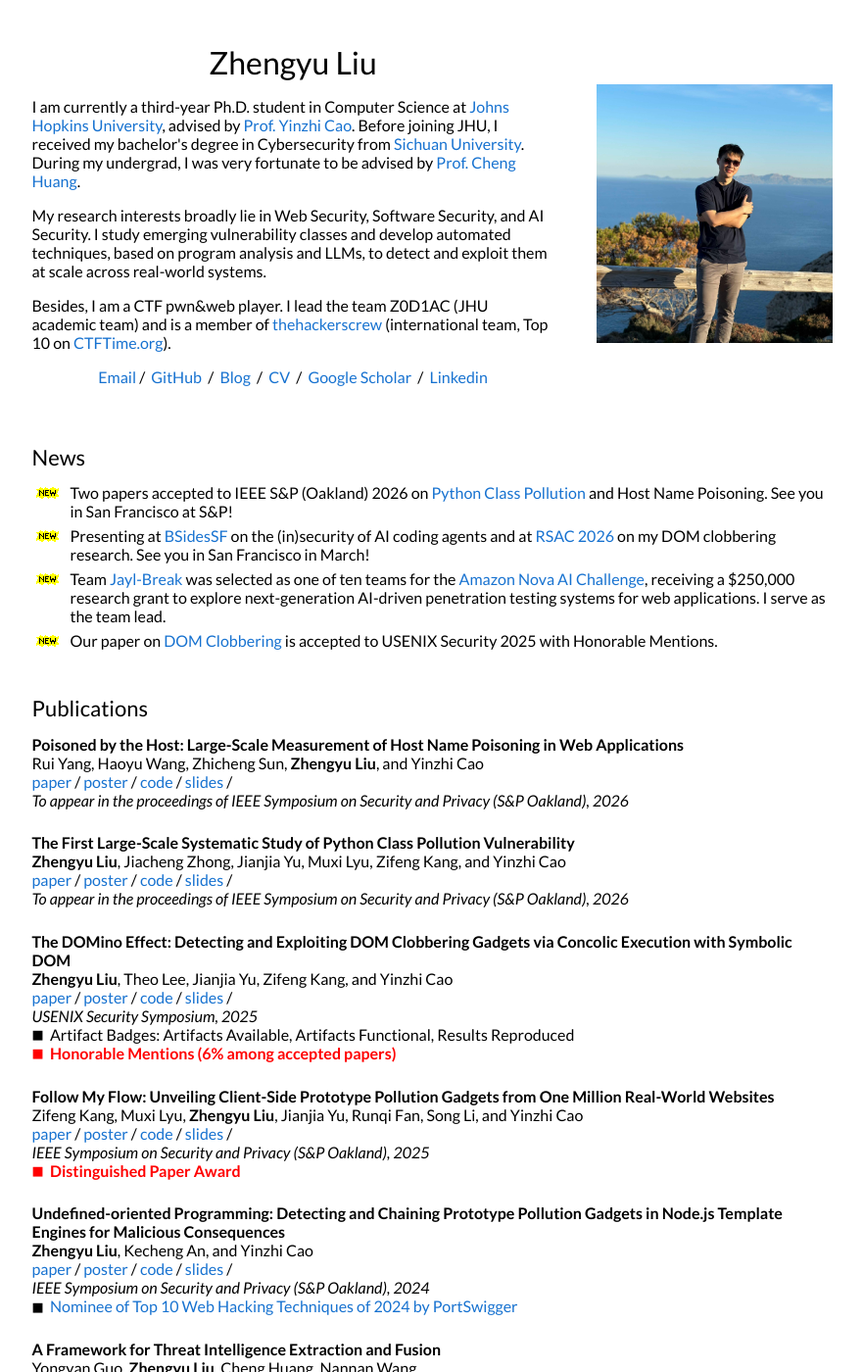
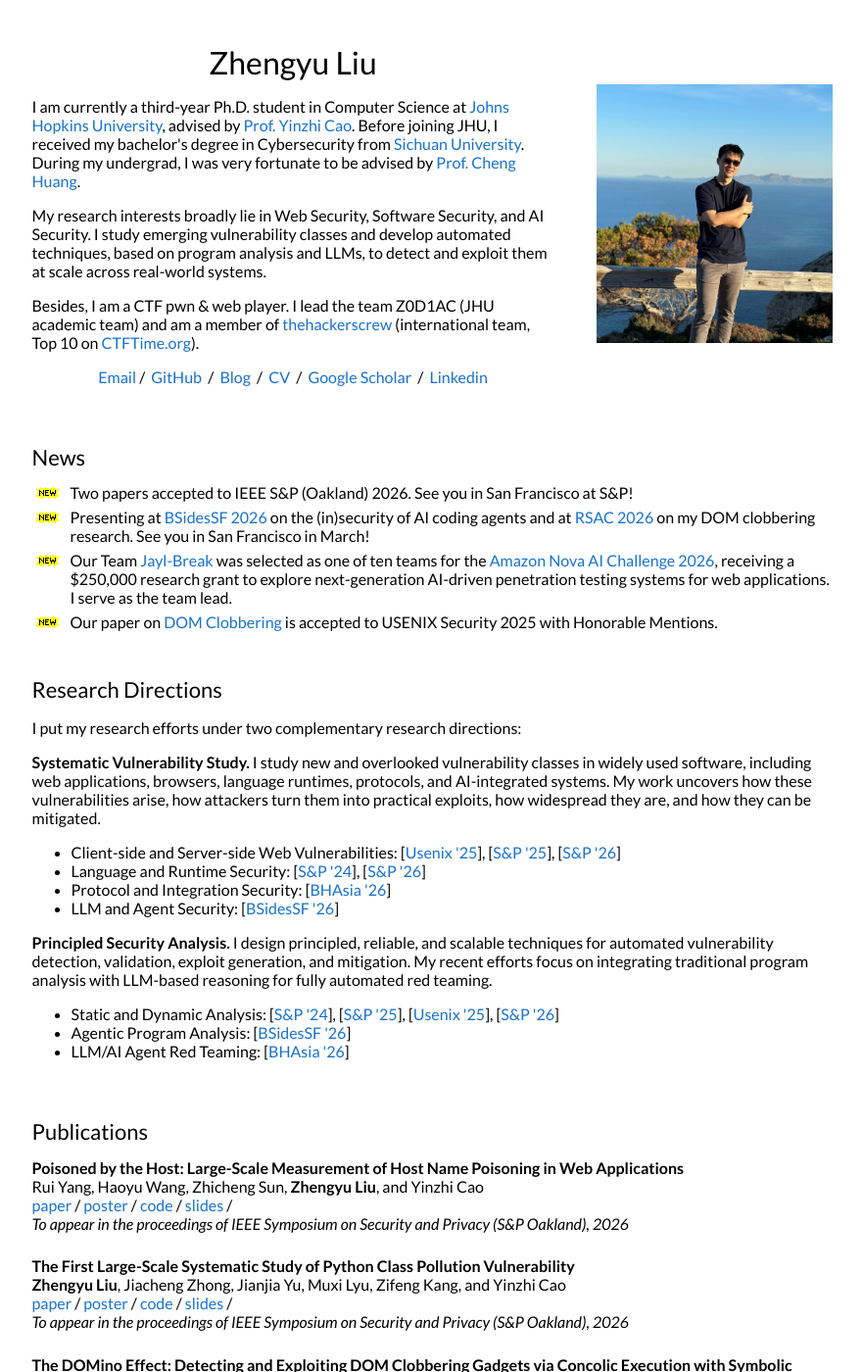
Before and after one commit to jackfromeast/jackfromeast.github.io, a Jekyll site: the page built from _posts/2026-04-12-Hola.md, in a window 1280 px wide and 1400 px high. Shown: the whole window at 98% size, without its empty margins (199-1080 px from the left). Built offline with Jekyll 4.4.1, drawn with Linux system fonts in a browser that asks for light colours.

Commit message:
feat: update bio, news, and research directions

```diff
--- a/_layouts/default.html
+++ b/_layouts/default.html
@@ -49,7 +49,7 @@
                 My research interests broadly lie in Web Security, Software Security, and AI Security. I study emerging vulnerability classes and develop automated techniques, based on program analysis and LLMs, to detect and exploit them at scale across real-world systems.
               </p>
               <p>
-                Besides, I am a CTF pwn&web player. I lead the team Z0D1AC (JHU academic team) and is a member of <a href="https://www.thehackerscrew.team/members">thehackerscrew</a> (international team, Top 10 on <a href="https://ctftime.org/">CTFTime.org</a>).
+                Besides, I am a CTF pwn & web player. I lead the team Z0D1AC (JHU academic team) and am a member of <a href="https://www.thehackerscrew.team/members">thehackerscrew</a> (international team, Top 10 on <a href="https://ctftime.org/">CTFTime.org</a>).
               </p>
                 <!-- <p>
                 I played with team <a href="https://www.mccormick.northwestern.edu/computer-science/news-events/news/articles/2024/safeguarding-critical-software-infrastructure-through-novel-ai-systems.html">42-b3yond-6ug</a> in the <a href="https://aicyberchallenge.com/">AIxCC</a> competition, where we were awarded $2 million and advanced to the final competition (Top 7) in August 2025.
@@ -78,21 +78,54 @@
               <table style="border:none;border-collapse:collapse;width:100%;">
                 <tr>
                   <td style="border:none;padding:3px 8px 3px 0;vertical-align:top;white-space:nowrap;"><img src="images/new.gif" alt="new"></td>
-                  <td style="border:none;padding:3px 0;vertical-align:top;">Two papers accepted to IEEE S&P (Oakland) 2026 on <a href="/assets/Pyrl.pdf">Python Class Pollution</a> and Host Name Poisoning. See you in San Francisco at S&P!</td>
+                  <td style="border:none;padding:3px 0;vertical-align:top;">Two papers accepted to IEEE S&P (Oakland) 2026. See you in San Francisco at S&P!</td>
                 </tr>
                 <tr>
                   <td style="border:none;padding:3px 8px 3px 0;vertical-align:top;white-space:nowrap;"><img src="images/new.gif" alt="new"></td>
-                  <td style="border:none;padding:3px 0;vertical-align:top;">Presenting at <a href="https://bsidessf2026.sched.com/event/2E1f5/not-my-vibe-when-ai-coding-agents-go-off-the-rails" target="_blank" rel="noopener noreferrer">BSidesSF</a> on the (in)security of AI coding agents and at <a href="https://path.rsaconference.com/flow/rsac/us26/FullAgenda/page/catalog/session/1770658242033001WpEi" target="_blank" rel="noopener noreferrer">RSAC 2026</a> on my DOM clobbering research. See you in San Francisco in March!</td>
+                  <td style="border:none;padding:3px 0;vertical-align:top;">Presenting at <a href="https://bsidessf2026.sched.com/event/2E1f5/not-my-vibe-when-ai-coding-agents-go-off-the-rails" target="_blank" rel="noopener noreferrer">BSidesSF 2026</a> on the (in)security of AI coding agents and at <a href="https://path.rsaconference.com/flow/rsac/us26/FullAgenda/page/catalog/session/1770658242033001WpEi" target="_blank" rel="noopener noreferrer">RSAC 2026</a> on my DOM clobbering research. See you in San Francisco in March!</td>
                 </tr>
                 <tr>
                   <td style="border:none;padding:3px 8px 3px 0;vertical-align:top;white-space:nowrap;"><img src="images/new.gif" alt="new"></td>
-                  <td style="border:none;padding:3px 0;vertical-align:top;">Team <a href="https://www.amazon.science/nova-ai-challenge/teams/jayl-break" target="_blank" rel="noopener noreferrer">Jayl-Break</a> was selected as one of ten teams for the <a href="https://www.amazon.science/nova-ai-challenge" target="_blank" rel="noopener noreferrer">Amazon Nova AI Challenge</a>, receiving a $250,000 research grant to explore next-generation AI-driven penetration testing systems for web applications. I serve as the team lead.</td>
+                  <td style="border:none;padding:3px 0;vertical-align:top;">Our Team <a href="https://www.amazon.science/nova-ai-challenge/teams/jayl-break" target="_blank" rel="noopener noreferrer">Jayl-Break</a> was selected as one of ten teams for the <a href="https://www.amazon.science/nova-ai-challenge" target="_blank" rel="noopener noreferrer">Amazon Nova AI Challenge 2026</a>, receiving a $250,000 research grant to explore next-generation AI-driven penetration testing systems for web applications. I serve as the team lead.</td>
                 </tr>
                 <tr>
                   <td style="border:none;padding:3px 8px 3px 0;vertical-align:top;white-space:nowrap;"><img src="images/new.gif" alt="new"></td>
                   <td style="border:none;padding:3px 0;vertical-align:top;">Our paper on <a href="/assets/DOMinoEffect.pdf">DOM Clobbering</a> is accepted to USENIX Security 2025 with Honorable Mentions.</td>
                 </tr>
               </table>
+            </td>
+          </tr>
+        </table>
+
+        <table style="width:100%;border:0px;border-spacing:0px;border-collapse:separate;margin-right:auto;margin-left:auto;">
+          <tr>
+            <td style="padding:2.5%;width:100%;vertical-align:middle">
+              <div id="research" style="margin-bottom: 10px;">
+                <h2>Research Directions</h2>
+              </div>
+              <p>
+                I put my research efforts under two complementary research directions:
+              </p>
+              <p>
+                <strong>Systematic Vulnerability Study.</strong>
+                I study new and overlooked vulnerability classes in widely used software, including web applications, browsers, language runtimes, protocols, and AI-integrated systems. My work uncovers how these vulnerabilities arise, how attackers turn them into practical exploits, how widespread they are, and how they can be mitigated.
+              </p>
+              <ul style="margin-left: 0px;">
+                <li>Client-side and Server-side Web Vulnerabilities: [<a href="/assets/DOMinoEffect.pdf">Usenix '25</a>], [<a href="/assets/FollowMyFlow.pdf">S&P '25</a>], [<a href="/assets/Pyrl.pdf">S&P '26</a>]</li>
+                <li>Language and Runtime Security: [<a href="/assets/UoPF.pdf">S&P '24</a>], [<a href="/assets/Pyrl.pdf">S&P '26</a>]</li>
+                <li>Protocol and Integration Security: [<a href="https://www.blackhat.com/asia-26/">BHAsia '26</a>]</li>
+                <li>LLM and Agent Security: [<a href="https://bsidessf2026.sched.com/event/2E1f5/not-my-vibe-when-ai-coding-agents-go-off-the-rails">BSidesSF '26</a>]</li>
+              </ul>
+              <p>
+                <strong>Principled Security Analysis.</strong>
+                 I design principled, reliable, and scalable techniques for automated vulnerability detection, validation, exploit generation, and mitigation. My recent efforts focus on integrating traditional program analysis with LLM-based reasoning for fully automated red teaming.
+                <!--- My work combines program analysis with LLM-assisted reasoning, with recent efforts focusing on system-level red teaming of AI agents and LLM-integrated systems.-->
+              </p>
+              <ul style="margin-left: 0px;">
+                <li>Static and Dynamic Analysis: [<a href="/assets/UoPF.pdf">S&P '24</a>], [<a href="/assets/FollowMyFlow.pdf">S&P '25</a>], [<a href="/assets/DOMinoEffect.pdf">Usenix '25</a>], [<a href="/assets/Pyrl.pdf">S&P '26</a>]</li>
+                <li>Agentic Program Analysis: [<a href="https://bsidessf2026.sched.com/event/2E1f5/not-my-vibe-when-ai-coding-agents-go-off-the-rails">BSidesSF '26</a>]</li>
+                <li>LLM/AI Agent Red Teaming: [<a href="https://www.blackhat.com/asia-26/">BHAsia '26</a>]</li>
+              </ul>
             </td>
           </tr>
         </table>
```
